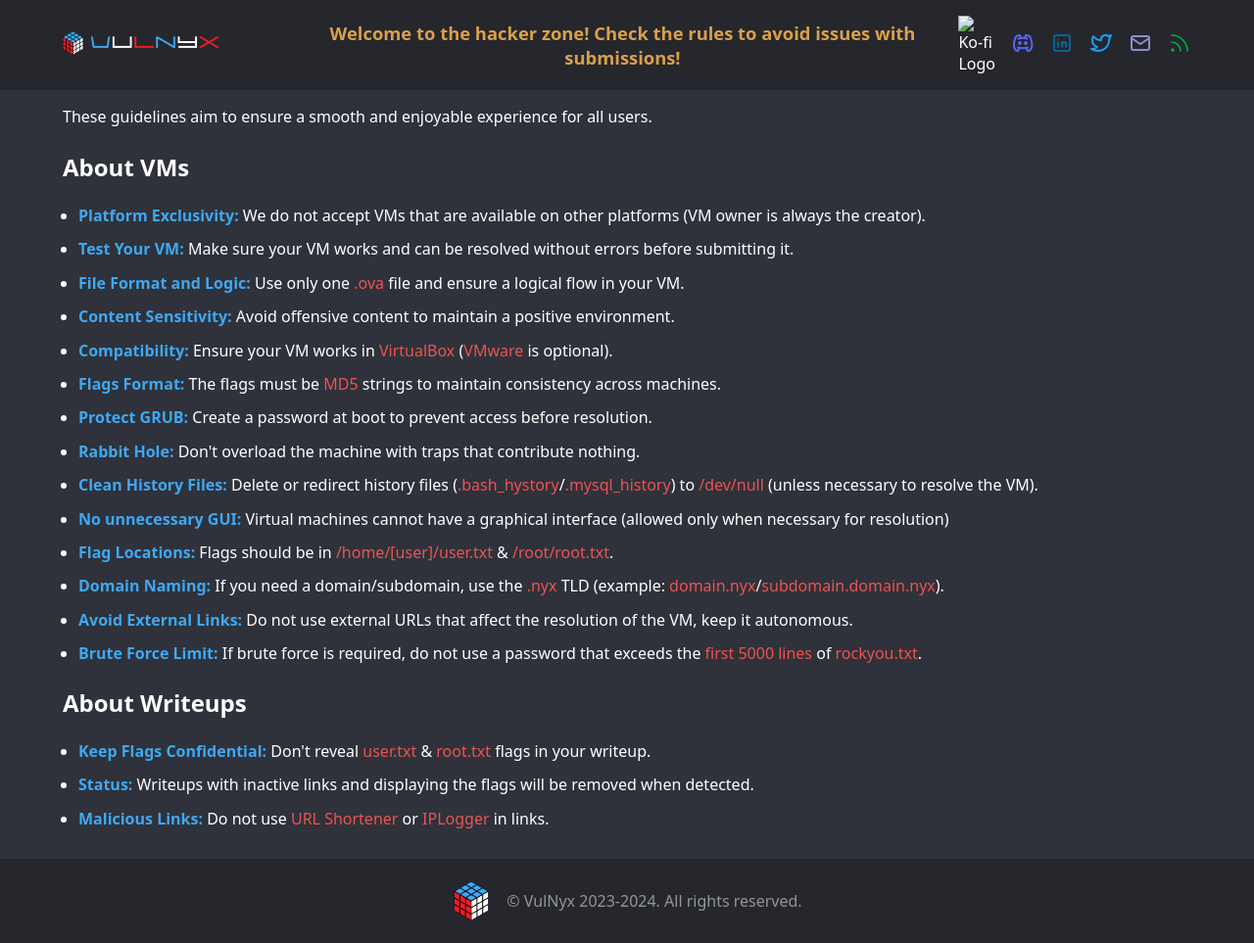
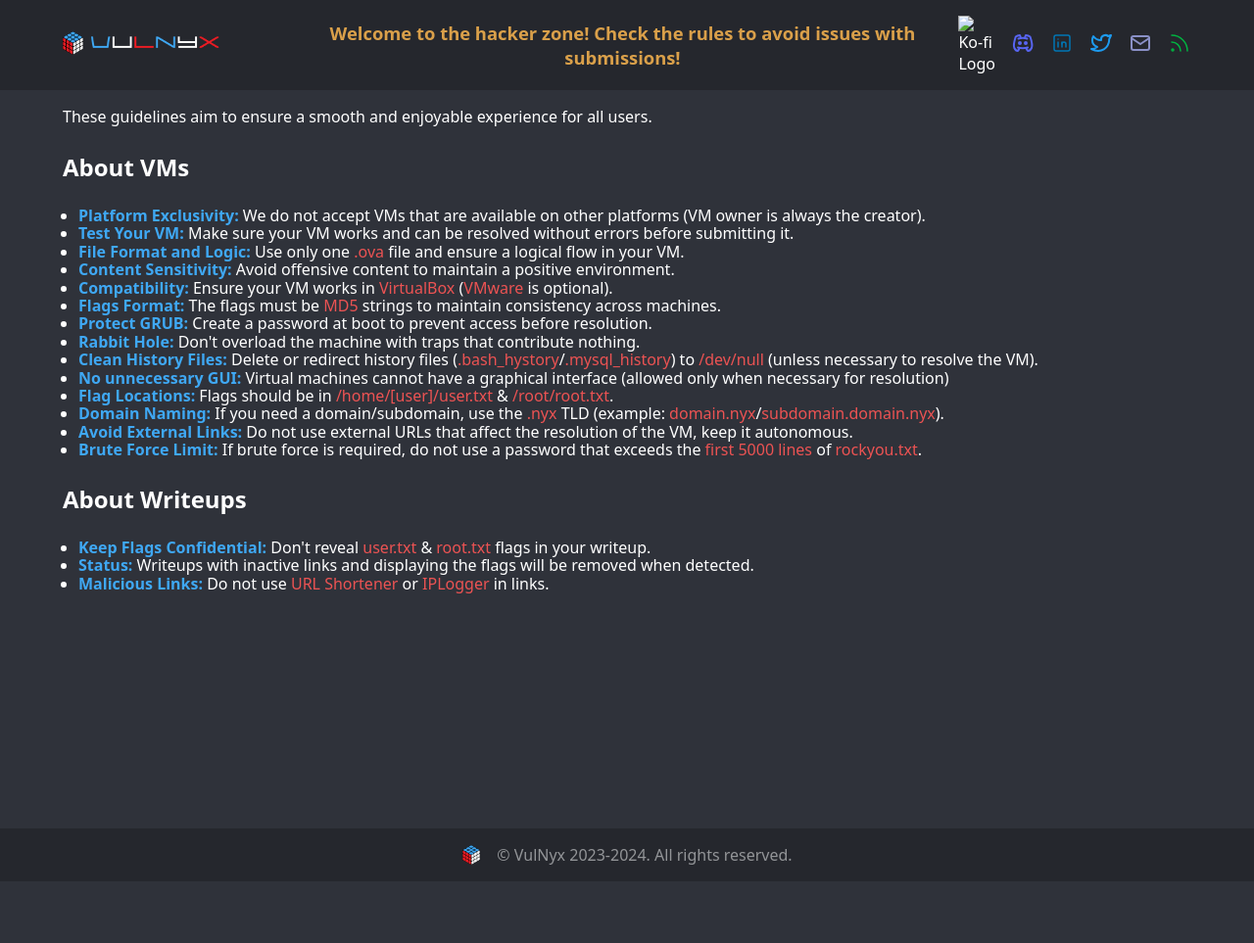
Before and after one commit to VulNyx/vulnyx, a Jekyll site: the page built from rules.md, in a window 1280 px wide. Shown: the whole page at 98% size. Built offline with Jekyll 4.4.1, drawn with Linux system fonts in a browser that asks for light colours; after the commit the page ends 900 px from its top, so only the background shows below that.

Commit message:
styles: fix layout and footer

```diff
--- a/assets/style.scss
+++ b/assets/style.scss
@@ -91,10 +91,6 @@ a.github-button {
 
 #submit-vm, #submit-writeups {
   margin: 1.5rem 1.5rem 1rem 1.5rem;
-}
-
-p {
-  margin: 1rem 0;
 }
 
 h2 + ul  {
@@ -324,7 +320,7 @@ td.vvm-wal {
 
 #bin-table-wrapper {
   border-radius: 0.25rem;
-  max-height: calc(100vh - 65px);
+  max-height: calc(100vh - 205px);
   overflow-y: scroll;
 }
 
@@ -902,7 +898,6 @@ footer {
 
 footer p {
   text-align: center;
-  margin-top: 1rem;
 }
 
 .footer-logo {
@@ -912,8 +907,8 @@ footer p {
 }
 
 .footer-logo img {
-  width: 40px;
-  height: 40px;
+  width: 20px;
+  height: 20px;
 }
 
 #rules-warning {
```
